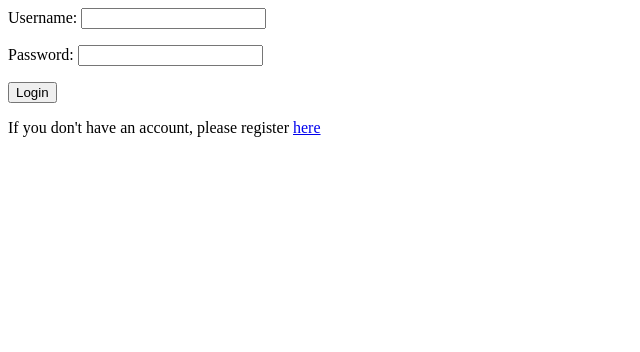
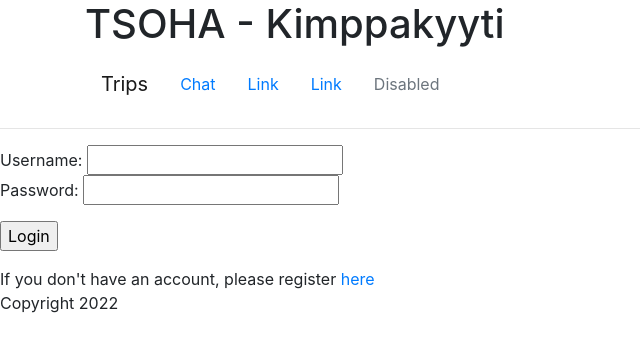
Before and after one commit to Kozbeli/tsoha, a Flask app: page /login in a window 1280 px wide. Shown: the top 352 px of the page, without its empty margins (0-640 px from the left). Run offline with Flask 2, Linux system fonts and the light colour scheme; some libraries are stand-ins or nearby versions.

Commit message:
init template structure

```diff
--- /dev/null
+++ b/templates/base.html
@@ -0,0 +1,15 @@
+<!doctype html>
+<meta name="viewport" content="width=device-width, initial-scale=1, shrink-to-fit=no">
+<link rel="stylesheet" href="https://stackpath.bootstrapcdn.com/bootstrap/4.5.0/css/bootstrap.min.css">
+
+<title>{% block title %} - Flaskr{% endblock %}</title>
+<link rel="stylesheet" href="{{ url_for('static', filename='style.css') }}">
+<section class="content">
+    <header>
+      {% include "header.html" %}
+    </header>
+        <div class="'content">{% block content %}{% endblock %}</div>
+    <footer>
+        {% include "footer.html" %}
+    </footer>
+</section>
--- /dev/null
+++ b/templates/footer.html
@@ -0,0 +1 @@
+<p>Copyright 2022</p>
--- /dev/null
+++ b/templates/header.html
@@ -0,0 +1,7 @@
+
+
+<div class="container">
+        <h1>TSOHA - Kimppakyyti</h1>
+</div>
+
+    {% include "nav.html" %}
--- a/templates/login.html
+++ b/templates/login.html
@@ -1,3 +1,6 @@
+
+{% extends "base.html" %}
+{% block content %}
 <form action="/login" method="post">
   Username: <input type="text" name="username">
   <p>
@@ -6,3 +9,4 @@
     <input type="submit" value="Login">
 </form>
 If you don't have an account, please register <a href="/register">here</a>
+{% endblock %}
--- /dev/null
+++ b/templates/nav.html
@@ -0,0 +1,20 @@
+<div class="container">
+  <nav class="navbar navbar-expand-sm navbar-light">
+    <a class="navbar-brand" href="/">Trips</a>
+    <ul class="nav">
+  <li class="nav-item">
+    <a class="nav-link active" aria-current="page" href="/chat">Chat</a>
+  </li>
+  <li class="nav-item">
+    <a class="nav-link" href="#">Link</a>
+  </li>
+  <li class="nav-item">
+    <a class="nav-link" href="#">Link</a>
+  </li>
+  <li class="nav-item">
+    <a class="nav-link disabled">Disabled</a>
+  </li>
+</ul>
+  </nav>
+  </div>
+<hr>
--- /dev/null
+++ b/templates/profile.html
@@ -0,0 +1 @@
+{%  user.username %}
```
Also changed, not shown: templates/index.html (+16 -4 lines), templates/new.html (+20 -3 lines).
